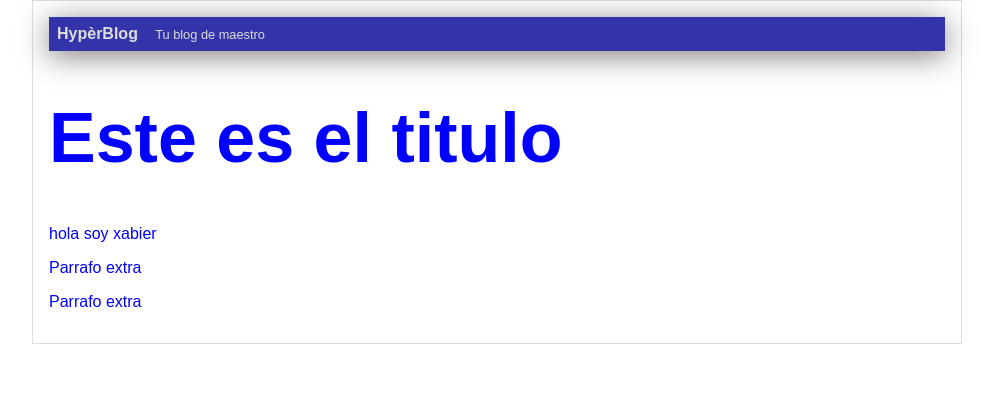
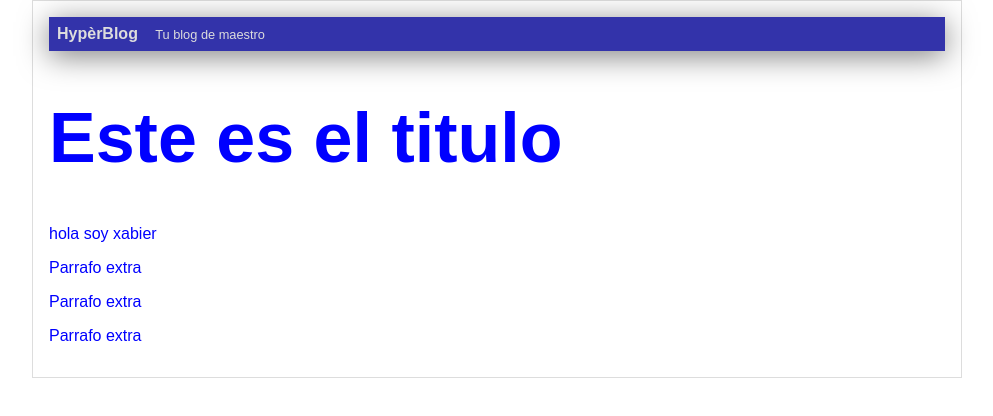
Before and after one commit to Xegodesign/Hyperblog, a plain HTML site: page index.html in a window 1280 px wide. Shown: the whole page, without its empty margins (143-1136 px from the left). Drawn offline with Linux system fonts and the light colour scheme.

Commit message:
cambie datos

```diff
--- a/index.html
+++ b/index.html
@@ -18,6 +18,7 @@
             <p> hola soy xabier</p>
             <p> Parrafo extra</p>
             <p> Parrafo extra</p>
+            <p> Parrafo extra</p>
         </div>
     </div>
 </body>
```
